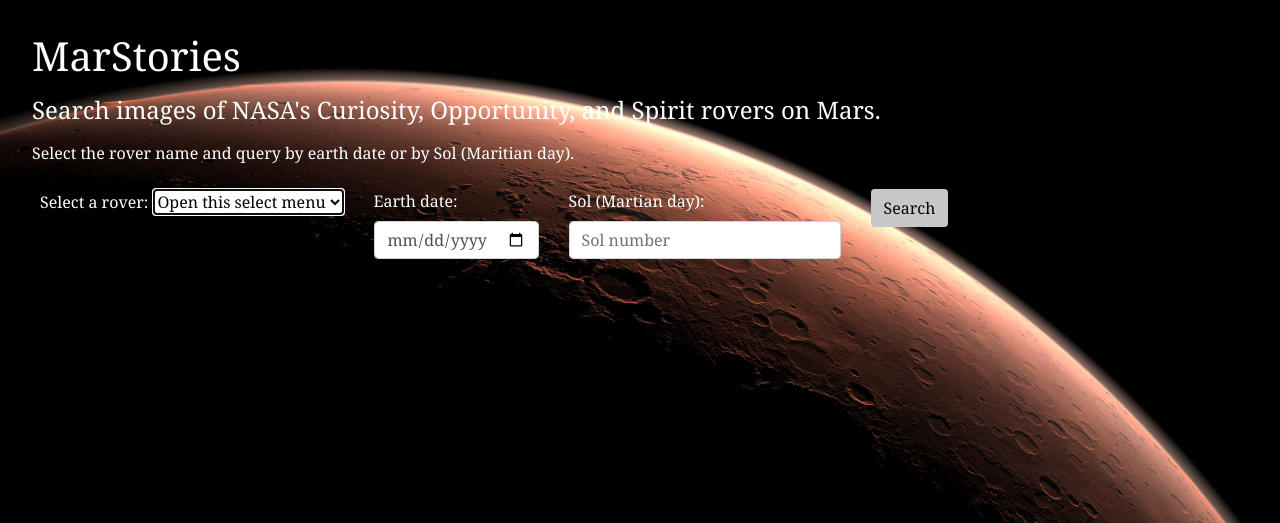
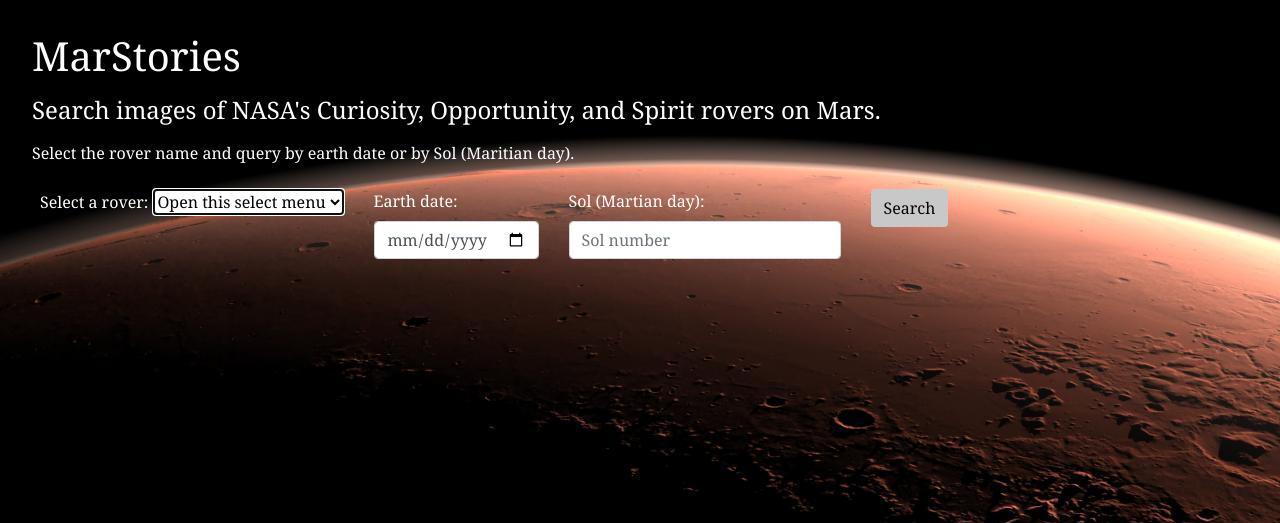
Before and after one commit to Alon-Ben-Ari/MarStories-Dynamic, a Flask app: page / in a window 1280 px wide. Shown: the top 523 px of the page. Run offline with Flask 2, Linux system fonts and the light colour scheme; some libraries are stand-ins or nearby versions.

Commit message:
Fixing backgroung img

```diff
--- a/static/styles.css
+++ b/static/styles.css
@@ -2,8 +2,9 @@ body {
     margin-left: 1rem;
     margin-right: 1rem;
     background-image: url(images/index-background.jpg);
-    background-color: rgba(69, 0, 0, 1);
-    background-size: cover;
+    background-size: auto;
+    background-repeat: no-repeat;
+    background-color: rgba(0, 0, 0, 1);
     font-family:  'Sansita', georgia, Helvetica, serif;
     color: white;
 }
--- a/templates/index.html
+++ b/templates/index.html
@@ -30,9 +30,11 @@
 
 </head>
 <body>
-    <h1>MarStories</h1>
-    <h4>Search images of NASA's Curiosity, Opportunity, and Spirit rovers on Mars.</h4>
-    <p>Select the rover name and query by earth date or by Sol (Maritian day).</p>
+    <header>
+        <h1>MarStories</h1>
+        <h4>Search images of NASA's Curiosity, Opportunity, and Spirit rovers on Mars.</h4>
+         <p>Select the rover name and query by earth date or by Sol (Maritian day).</p>
+    </header>
     <div id="search">
         <form action="\" method="GET" class="row">
             <div class="col-auto">
```
